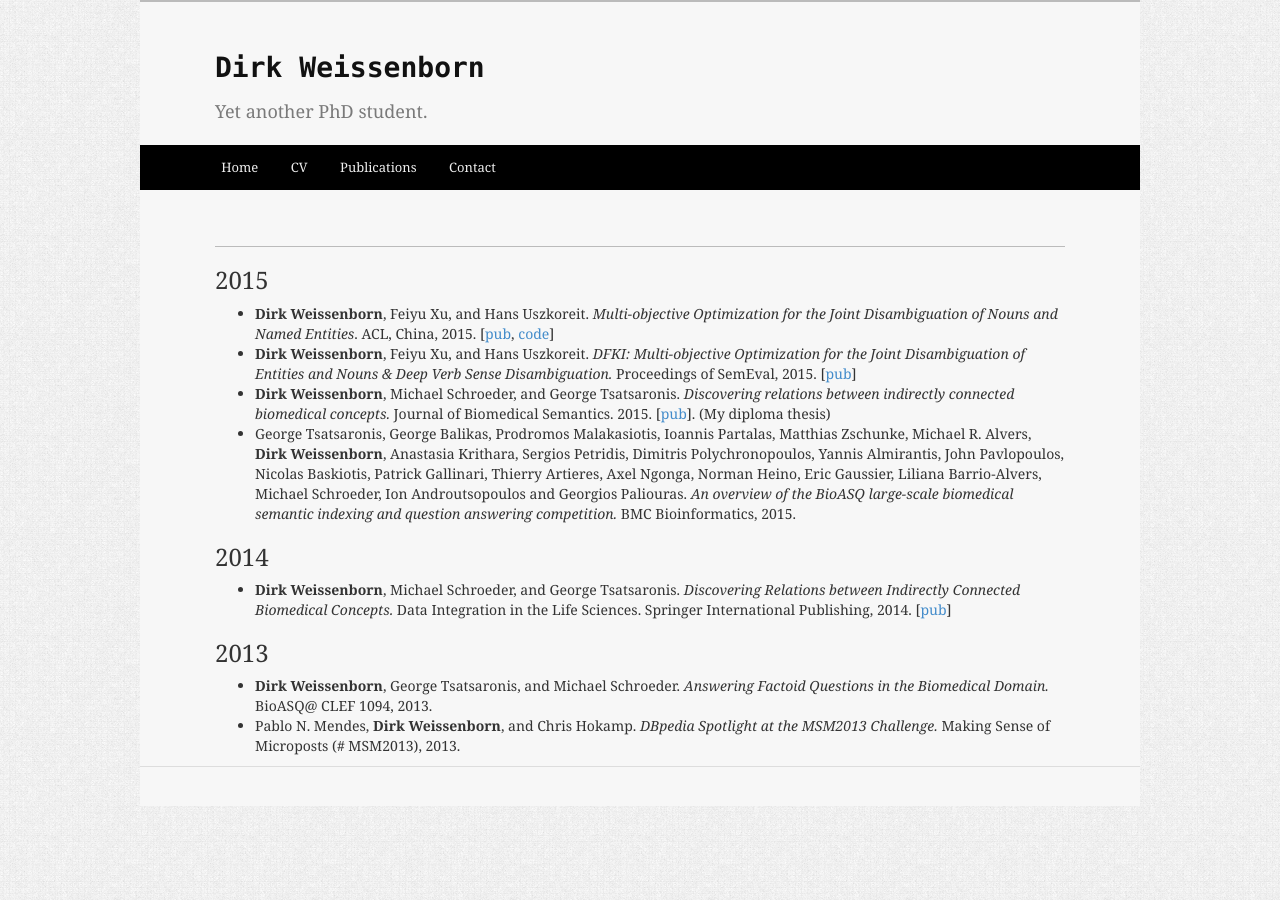
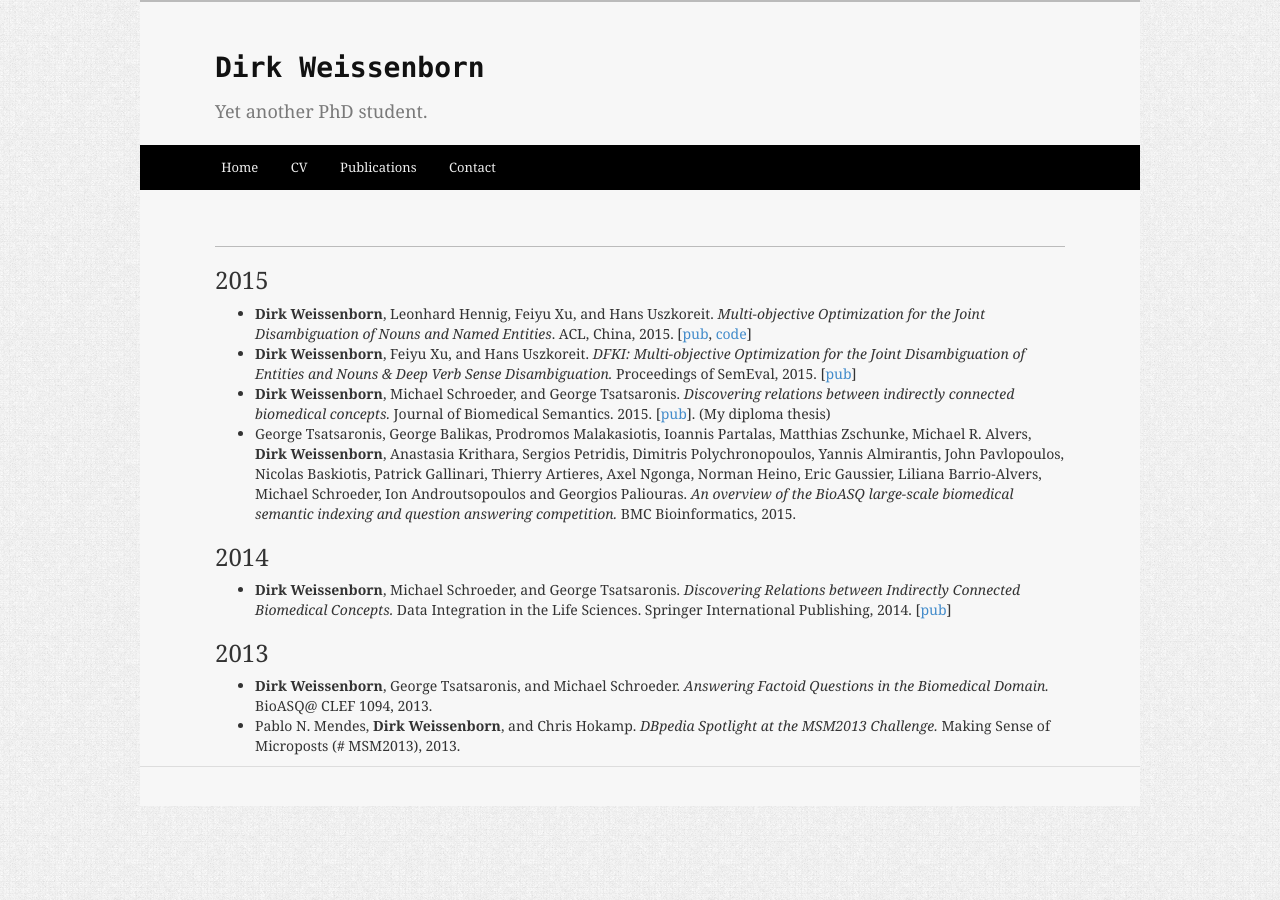
Before and after one commit to dirkweissenborn/dirkweissenborn.github.io, a Jekyll site: the page built from publications.md, in a window 1280 px wide. Built offline with Jekyll 4.4.1, drawn with Linux system fonts in a browser that asks for light colours; Markdown is read by kramdown in place of the engine named in the settings.

Commit message:
Update publications.md

```diff
--- a/publications.md
+++ b/publications.md
@@ -6,7 +6,7 @@ layout: page
 2015
 ----
 
-* **Dirk Weissenborn**, Feiyu Xu, and Hans Uszkoreit. *Multi-objective Optimization for the Joint Disambiguation of Nouns and Named Entities*.
+* **Dirk Weissenborn**, Leonhard Hennig, Feiyu Xu, and Hans Uszkoreit. *Multi-objective Optimization for the Joint Disambiguation of Nouns and Named Entities*.
 ACL, China, 2015. [[pub](http://www.dfki.de/lt/publication_show.php?id=7736), [code](https://bitbucket.org/dfki-lt-re-group/mood)]
 * **Dirk Weissenborn**, Feiyu Xu, and Hans Uszkoreit. *DFKI: Multi-objective Optimization for the Joint Disambiguation of Entities and Nouns & Deep Verb Sense Disambiguation.*
 Proceedings of SemEval, 2015. [[pub](http://www.dfki.de/lt/publication_show.php?id=7737)]
```
